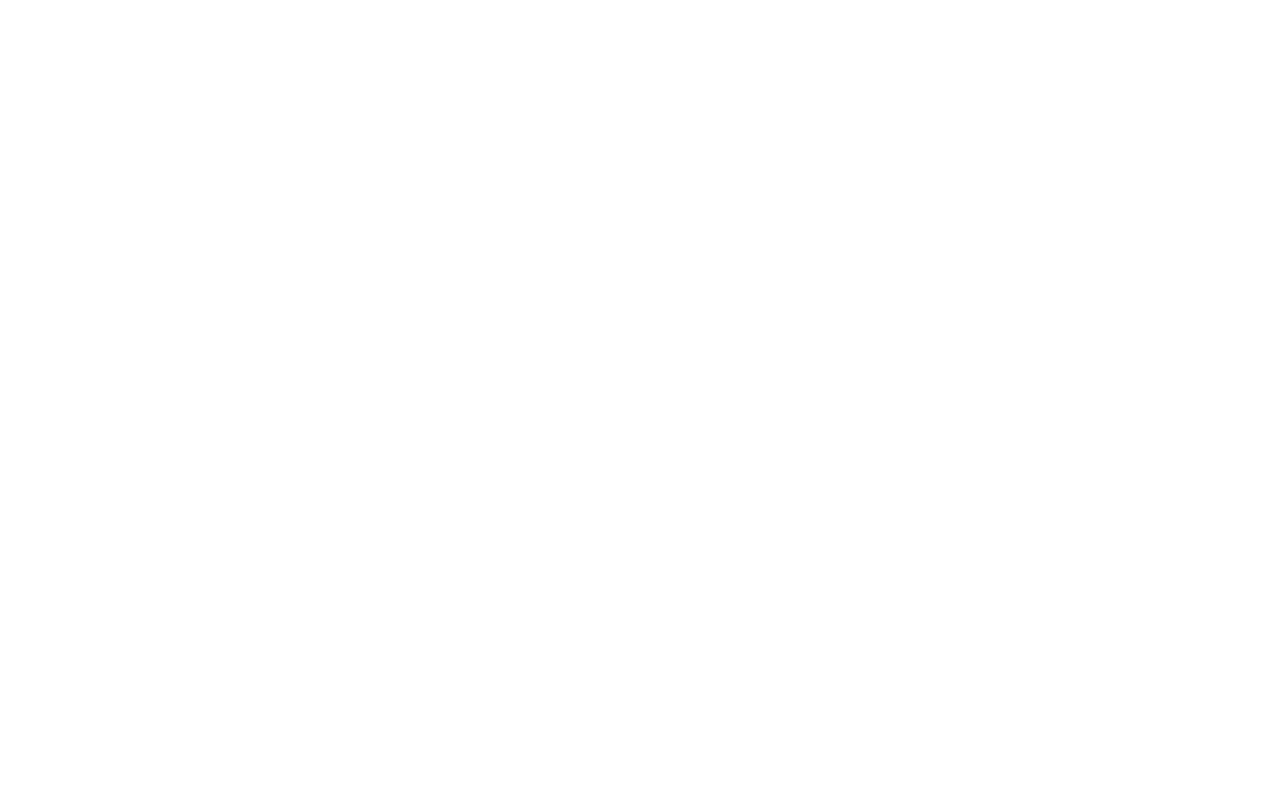
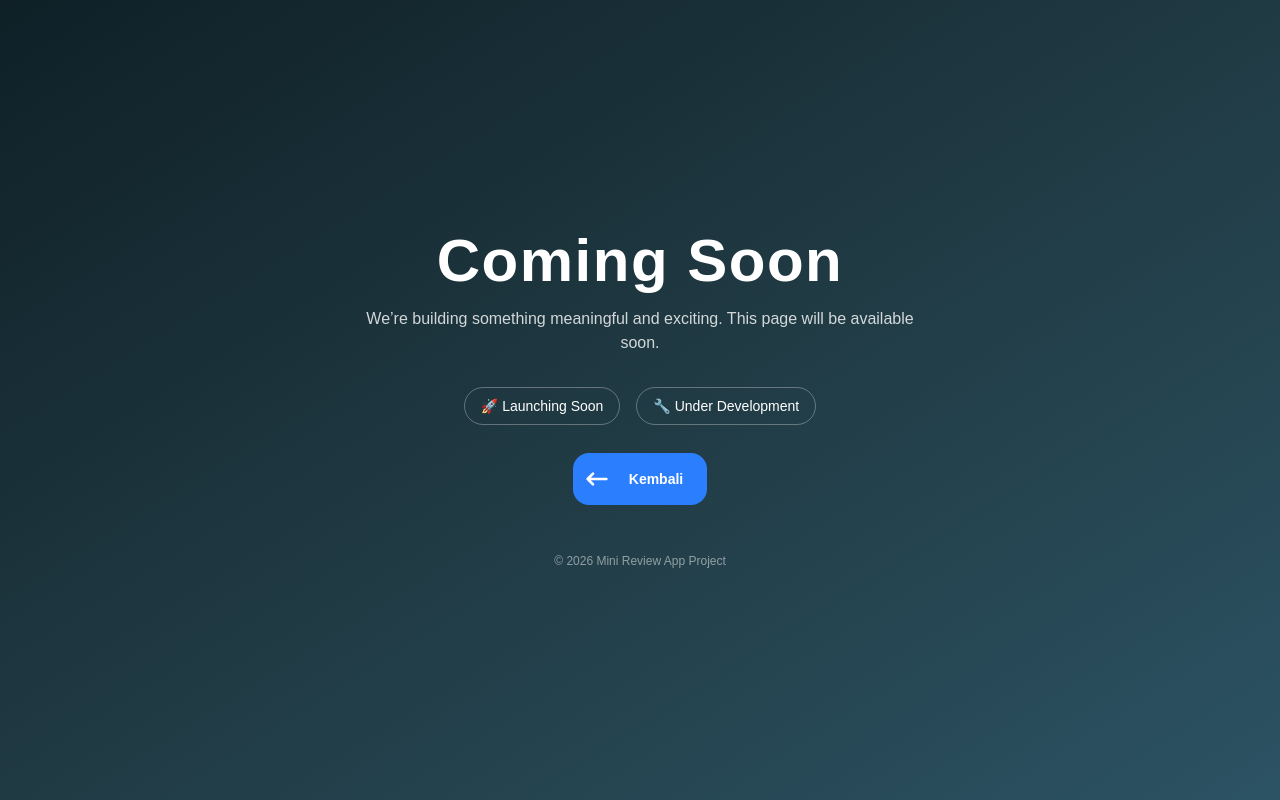
Before and after one commit to NaApipp/review_app, a Next.js app: page /coming-soon in a window 1280 px wide. Built offline with nearby package versions, Linux system fonts and the light colour scheme.

Commit message:
add page coming-soon

```diff
--- a/src/app/coming-soon/page.tsx
+++ b/src/app/coming-soon/page.tsx
@@ -1,7 +1,63 @@
-export default function page() {
-    return (
-        <div>
+import type { Metadata } from "next";
+import Link from "next/link";
 
+export const metadata: Metadata = {
+  title: "Coming Soon",
+  description: "We are working on something awesome. Stay tuned!",
+};
+
+export default function ComingSoonPage() {
+  return (
+    <main className="min-h-screen flex items-center justify-center bg-gradient-to-br from-[#0f2027] via-[#203a43] to-[#2c5364] text-white">
+      <div className="text-center flex items-center flex-col px-6">
+        <h1 className="text-4xl md:text-6xl font-bold tracking-wide">
+          Coming Soon
+        </h1>
+
+        <p className="mt-4 text-white/80 max-w-xl mx-auto">
+          We’re building something meaningful and exciting. This page will be
+          available soon.
+        </p>
+
+        <div className="mt-8 flex justify-center gap-4">
+          <span className="px-4 py-2 border border-white/30 rounded-full text-sm">
+            🚀 Launching Soon
+          </span>
+          <span className="px-4 py-2 border border-white/30 rounded-full text-sm">
+            🔧 Under Development
+          </span>
         </div>
-    );
+        {/* Footer button direct*/}
+        <Link
+          href={"/on-boarding"}
+          className="flex flex-row mt-7 w-max rounded-2xl items-center p-2 text-sm text-white/70 bg-blue-500 hover:bg-blue-600 transition-colors"
+        >
+          <svg
+            className="w-8 h-8 text-white dark:text-white"
+            aria-hidden="true"
+            xmlns="http://www.w3.org/2000/svg"
+            width="24"
+            height="24"
+            fill="none"
+            viewBox="0 0 24 24"
+          >
+            <path
+              stroke="currentColor"
+              strokeLinecap="round"
+              strokeLinejoin="round"
+              strokeWidth="2"
+              d="M5 12h14M5 12l4-4m-4 4 4 4"
+            />
+          </svg>
+
+          <p className="  text-white cursor-pointer font-semibold py-2 px-4 rounded-md ">
+            Kembali
+          </p>
+        </Link>
+        <footer className="mt-12 text-xs text-white/50">
+          © {new Date().getFullYear()} Mini Review App Project
+        </footer>
+      </div>
+    </main>
+  );
 }
--- a/src/app/on-boarding/page.tsx
+++ b/src/app/on-boarding/page.tsx
@@ -3,6 +3,8 @@
 import { link } from "fs";
 import Link from "next/link";
 import { TypeAnimation } from "react-type-animation";
+
+import { Shirt } from "lucide-react";
 
 export default function OnBoardingPage() {
   return (
@@ -75,6 +77,16 @@ export default function OnBoardingPage() {
             </div>
             <h1 className="mt-5 font-bold">Laptop Sector</h1>
           </Link>
+          {/* Fashion Sector Card */}
+          <Link href={"/coming-soon"} className="bg-[#26476C] border border-[#2b507a] rounded-2xl p-5 flex items-center flex-col w-69 transition-transform duration-300 hover:scale-110 cursor-pointer">
+            <div
+              className="bg-[#305073] w-min flex items-center justify-center border-[#36659b] border rounded-[40%] p-5"
+              id="icon"
+            >
+              <Shirt className="w-10 h-10" />
+            </div>
+            <h1 className="mt-5 font-bold">Fashion Sector</h1>
+          </Link>
         </div>
       </div>
     </>
```
